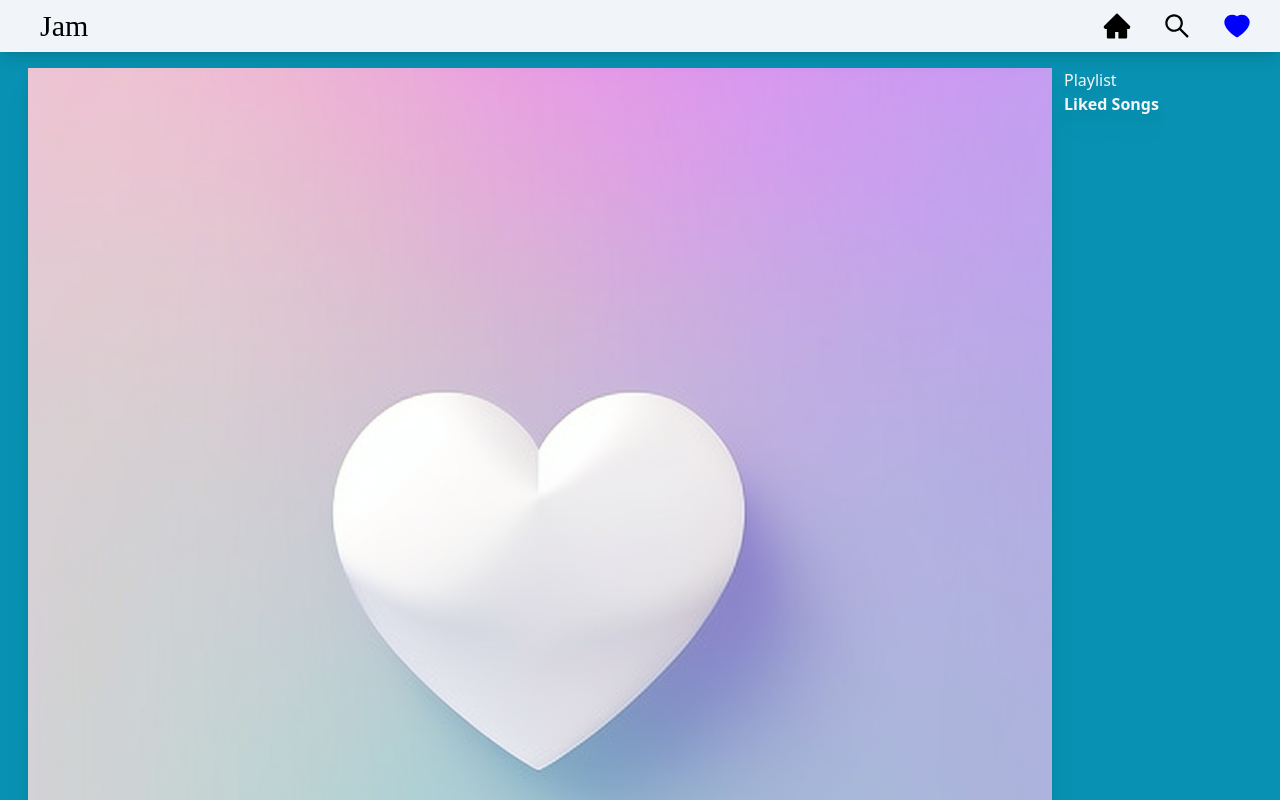
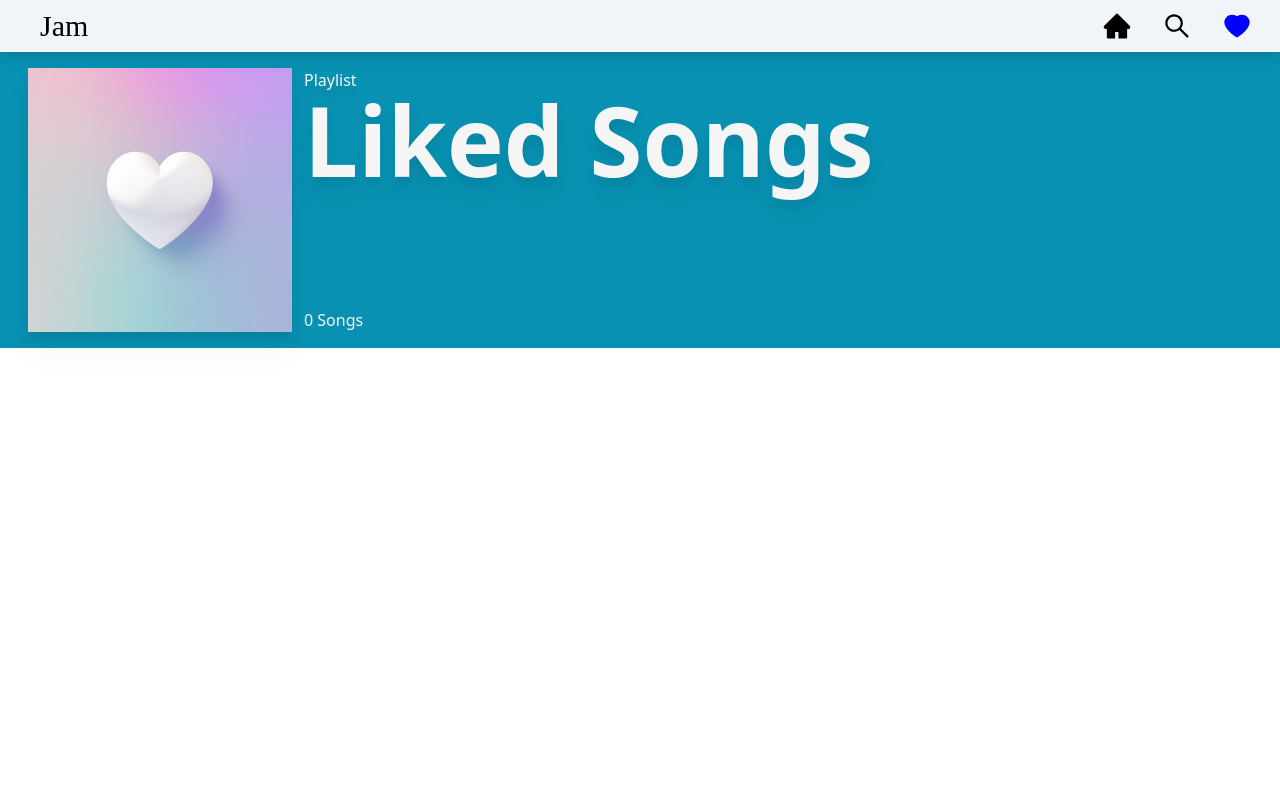
Before and after one commit to theComponentsRepo/jam, a React (Create React App) app: page /music/favourite in a window 1280 px wide. Shown: the top 800 px of the page. Built offline with nearby package versions, Linux system fonts and the light colour scheme.

Commit message:
change the setting in tailwind config file, deleted xl screen size

```diff
--- a/src/components/FavouritesCover.jsx
+++ b/src/components/FavouritesCover.jsx
@@ -18,7 +18,7 @@ export default function FavouritesCover(props) {
         <div className="album-large-content text-left	flex flex-col justify-between xs:flex-row">
           <div className="album-title xs:flex">
             <p className="drop-shadow-xl xs:text-xs xs:pr-5">Playlist</p>
-            <p className=" font-extrabold	drop-shadow-xl xs:font-normal	  xs:text-xs  xs:font-none sm:text-4xl sm:leading-none md:text-5xl lg:text-6xl">Liked Songs</p>
+            <p className=" font-extrabold	drop-shadow-xl xs:font-normal	  xs:text-xs  xs:font-none sm:text-4xl sm:leading-none md:text-6xl lg:text-8xl">Liked Songs</p>
           </div>
           <p className="xs:pl-5 xs:text-xs"> {data.length} Songs</p>
 
--- a/tailwind.config.js
+++ b/tailwind.config.js
@@ -14,14 +14,10 @@ module.exports = {
         'md': {'min': '768px', 'max': '1023px'},
         // => @media (min-width: 768px and max-width: 1023px) { ... }
 
-        'lg': {'min': '1024px', 'max': '1279px'},
+        'lg': {'min': '1024px'},
         // => @media (min-width: 1024px and max-width: 1279px) { ... }
 
-        'xl': {'min': '1280px', 'max': '1535px'},
-        // => @media (min-width: 1280px and max-width: 1535px) { ... }
 
-        '2xl': {'min': '1536px'},
-        // => @media (min-width: 1536px) { ... }
       },
     },
     plugins: [],
```
